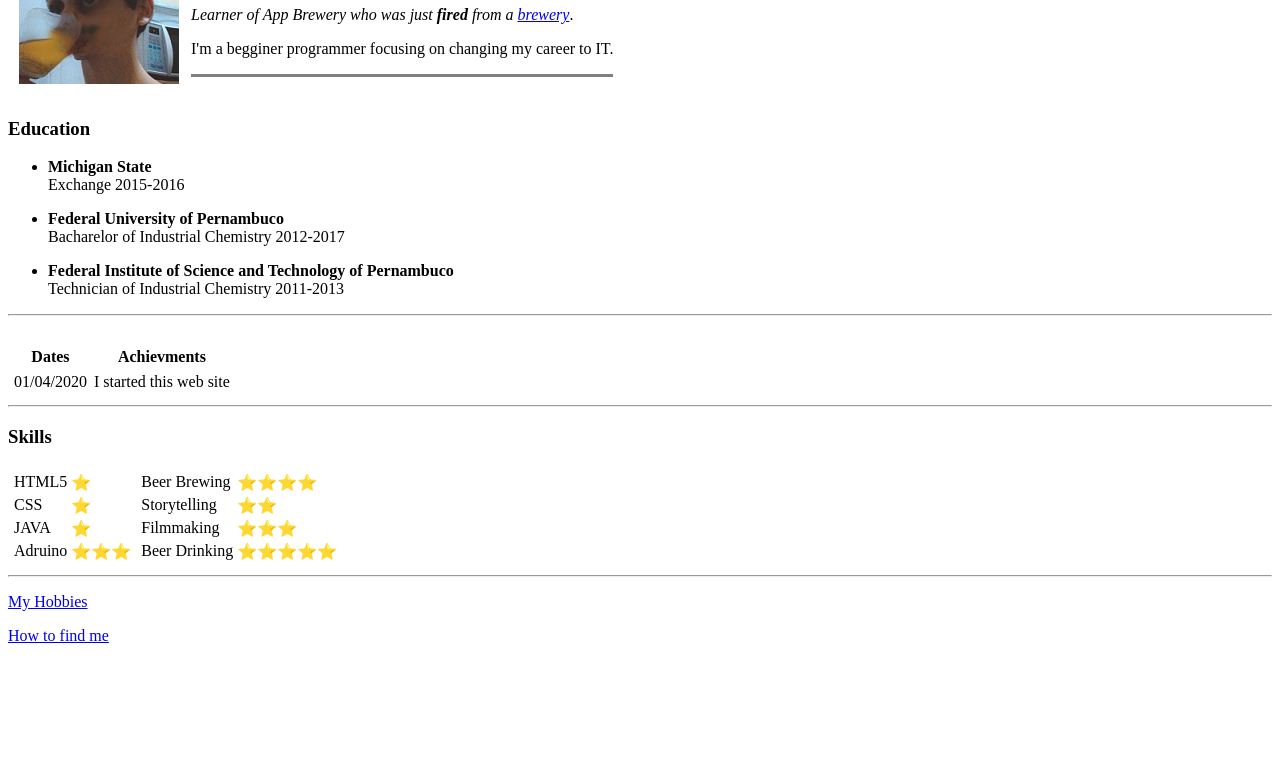
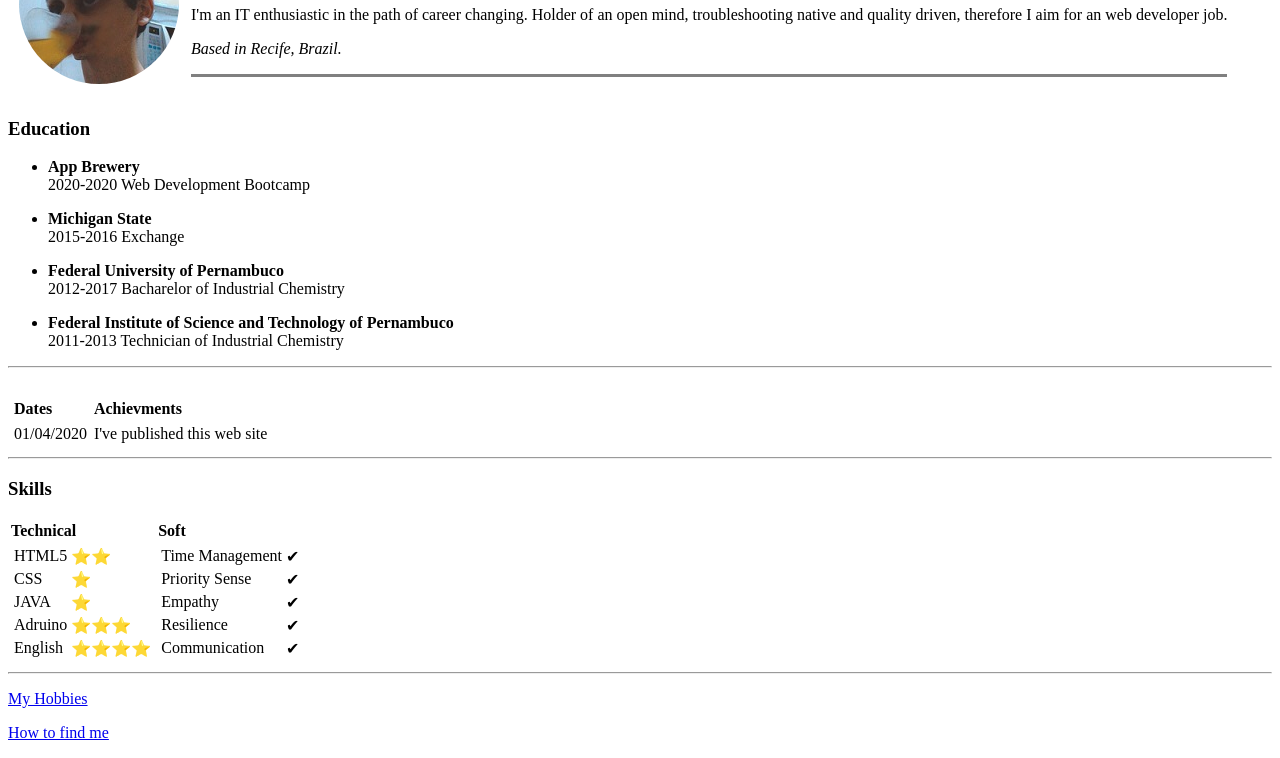
Before and after one commit to hcnunes/cv, a plain HTML site: page index.html in a window 1280 px wide. Shown: the part 95-853 px from the top of the page. Before the commit the page ends 800 px from the top, so only its background shows below. Drawn offline with Linux system fonts and the light colour scheme.

Commit message:
Add files via upload

```diff
--- a/index.html
+++ b/index.html
@@ -10,11 +10,12 @@
 <body>
   <table cellspacing="10">
     <tr>
-      <td><img src="aB96J1Pe.jpg" title="Hygor Sandrew's" alt="Hygor profile picture"></td>
+      <td><img src="aB96J1Pe.png" title="Hygor Sandrew's" alt="Hygor profile picture"></td>
       <td>
         <h1>Hygor Sandrew's</h1>
-        <p><em>Learner of App Brewery who was just <strong>fired</strong> from a <a href="https://pt.wikipedia.org/wiki/Hell">brewery</a></em>.</p>
-        <p>I'm a begginer programmer focusing on changing my career to IT.</p>
+        <p> I'm an IT enthusiastic in the path of career changing.
+          Holder of an open mind, troubleshooting native and quality driven, therefore I aim for an web developer job.</p>
+        <p><em>Based in Recife, Brazil.</em></p>
         <hr size="3" color="gray" />
       </td>
     </tr>
@@ -23,38 +24,44 @@
   <h3>Education</h3>
   <ul>
     <li>
-      <p><strong>Michigan State</strong>
+      <p>
+        <strong>App Brewery</strong>
         <br />
-        Exchange 2015-2016 </p>
+        2020-2020 Web Development Bootcamp</p>
     </li>
     <li>
-      <p><strong>Federal University of Pernambuco</strong>
+      <p>
+        <strong>Michigan State</strong>
         <br />
-        Bacharelor of Industrial Chemistry 2012-2017 </p>
+        2015-2016 Exchange</p>
+    </li>
+    <li>
+      <p>
+        <strong>Federal University of Pernambuco</strong>
+        <br />
+        2012-2017 Bacharelor of Industrial Chemistry </p>
     </li>
     <li>
       <p><strong>Federal Institute of Science and Technology of Pernambuco</strong>
         <br />
-        Technician of Industrial Chemistry 2011-2013 </p>
+        2011-2013 Technician of Industrial Chemistry </p>
     </li>
   </ul>
 
   <hr />
 
   <table cellspacing="5">
-    <thead>
       <tr>
-        <th>
-          Dates
-        </th>
-        <th>
-          Achievments
-        </th>
+        <td><strong>
+          Dates</strong>
+        </td>
+        <td><strong>
+          Achievments</strong>
+        </td>
       </tr>
-    </thead>
     <tr>
       <td>01/04/2020</td>
-      <td> I started this web site</td>
+      <td> I've published this web site</td>
     </tr>
     <br />
   </table>
@@ -64,12 +71,18 @@
   <h3>Skills</h3>
 
   <table>
+    <thead>
+      <tr>
+        <td><strong>Technical</strong></td>
+        <td><strong>Soft</strong></td>
+      </tr>
+    </thead>
     <tr>
       <td>
         <table>
           <tr>
             <td>HTML5</td>
-          <td>⭐</td>
+            <td>⭐⭐</td>
           </tr>
           <tr>
             <td>CSS</td>
@@ -83,25 +96,33 @@
             <td>Adruino</td>
             <td>⭐⭐⭐</td>
           </tr>
+          <tr>
+            <td>English</td>
+            <td>⭐⭐⭐⭐</td>
+          </tr>
         </table>
       </td>
       <td>
         <table>
           <tr>
-          <td>Beer Brewing</td>
-          <td>⭐⭐⭐⭐</td>
+            <td>Time Management</td>
+            <td>✔</td>
           </tr>
           <tr>
-          <td>Storytelling</td>
-          <td>⭐⭐</td>
+            <td>Priority Sense</td>
+            <td>✔</td>
           </tr>
           <tr>
-          <td>Filmmaking</td>
-          <td>⭐⭐⭐</td>
+            <td>Empathy</td>
+            <td>✔</td>
           </tr>
           <tr>
-          <td>Beer Drinking</td>
-          <td>⭐⭐⭐⭐⭐</td>
+            <td>Resilience</td>
+            <td>✔</td>
+          </tr>
+          <tr>
+            <td>Communication</td>
+            <td>✔</td>
           </tr>
         </table>
       </td>
```
Also changed, not shown: Contacts.html (+1 -1 lines), aB96J1Pe.png (added). Lines whose indentation alone changed are shown as unchanged.
